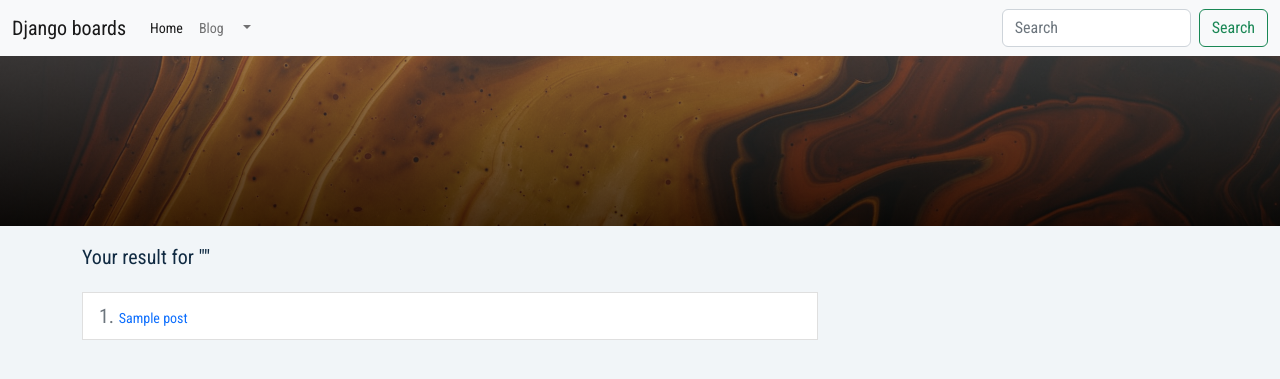
After one commit to Olaism/discussion-forum, a Django app: page /search/ in a window 1280 px wide. The commit adds this page. Shown: the top 379 px of the page. Run offline with Django 4.2, Linux system fonts and the light colour scheme; tables that the repository leaves empty hold one stand-in row (values such as "Sample post"); some libraries are stand-ins or nearby versions.

Commit message:
add search functionalities

```diff
--- a/blog/views.py
+++ b/blog/views.py
@@ -2,7 +2,7 @@ from django.db.models import Count
 from django.conf import settings
 from django.core.mail import send_mail
 from django.shortcuts import get_object_or_404, redirect, render
-from django.views.generic import DetailView, FormView, ListView
+from django.views.generic import DetailView, ListView
 
 from .forms import (
     AnonymousCommentForm,
--- a/boards/urls.py
+++ b/boards/urls.py
@@ -13,5 +13,5 @@ urlpatterns = [
         "<int:pk>/topics/<int:topic_pk>/posts/<int:post_pk>/edit/",
         PostEditView.as_view(),
         name="edit_post",
-    ),
+    )
 ]
--- a/conf/urls.py
+++ b/conf/urls.py
@@ -1,6 +1,8 @@
 from django.contrib import admin
 from django.urls import include, path
 from django.views.generic import RedirectView
+
+from .views import SearchResultsView
 
 urlpatterns = [
     path("admin/", admin.site.urls),
@@ -8,5 +10,6 @@ urlpatterns = [
     path("accounts/", include("django.contrib.auth.urls")),
     path('blog/', include("blog.urls", namespace='blog')),
     path("boards/", include("boards.urls")),
+    path('search/', SearchResultsView.as_view(), name='search_results'),
     path("", RedirectView.as_view(url="/boards/")),
 ]
--- /dev/null
+++ b/conf/views.py
@@ -0,0 +1,27 @@
+# General requests between the board and the blog app happens here
+from django.db.models import Q
+from django.views.generic import ListView
+
+from boards.models import Board, Topic, Post
+from blog.models import Post as BlogPost
+
+
+class SearchResultsView(ListView):
+    model = Post
+    template_name = 'includes/search_results.html'
+
+    def get_queryset(self):
+        self.query = self.request.GET.get('q', '')
+        blog_results = BlogPost.published.filter(
+            Q(title__icontains=self.query) | Q(body__icontains=self.query)
+        )
+        board_results = Topic.objects.filter(
+            Q(subject__icontains=self.query) | Q(board__name__icontains=self.query)
+        )
+        results = blog_results or board_results
+        return results
+
+    def get_context_data(self, **kwargs):
+        context = super().get_context_data(**kwargs)
+        context['query'] = self.query
+        return context
--- a/templates/includes/navbar.html
+++ b/templates/includes/navbar.html
@@ -39,9 +39,10 @@
           </ul>
         </li>
       </ul>
-      <form class="d-flex">
+      <form class="d-flex" action="{% url 'search_results' %}" method="GET">
         <input
           class="form-control me-2"
+          name="q"
           type="search"
           placeholder="Search"
           aria-label="Search"
--- /dev/null
+++ b/templates/includes/search_results.html
@@ -0,0 +1,30 @@
+{% extends '_base.html' %}
+
+{% block title %}
+{% endblock title %}
+
+
+{% block content %}
+    <div class="row justify-content-center">
+        <div class="col">
+            <div class="lead">Your result for "{{ query }}"</div>
+
+            <ul class="list-group mt-3">
+                <div class="row justify-content-between">
+                    <div class="col-8">
+                        {% for result in object_list %}
+                            <li class="list-group-item mt-1">
+                                <span class="lead text-muted">
+                                    {{ forloop.counter }}.
+                                </span>
+                                <a href="{{ result.get_absolute_url }}">{{ result }}</a>
+                            </li>
+                        {% empty %}
+                            No result found
+                        {% endfor %}
+                    </div>
+                </div>
+            </ul>
+        </div>
+    </div>
+{% endblock content %}
```
